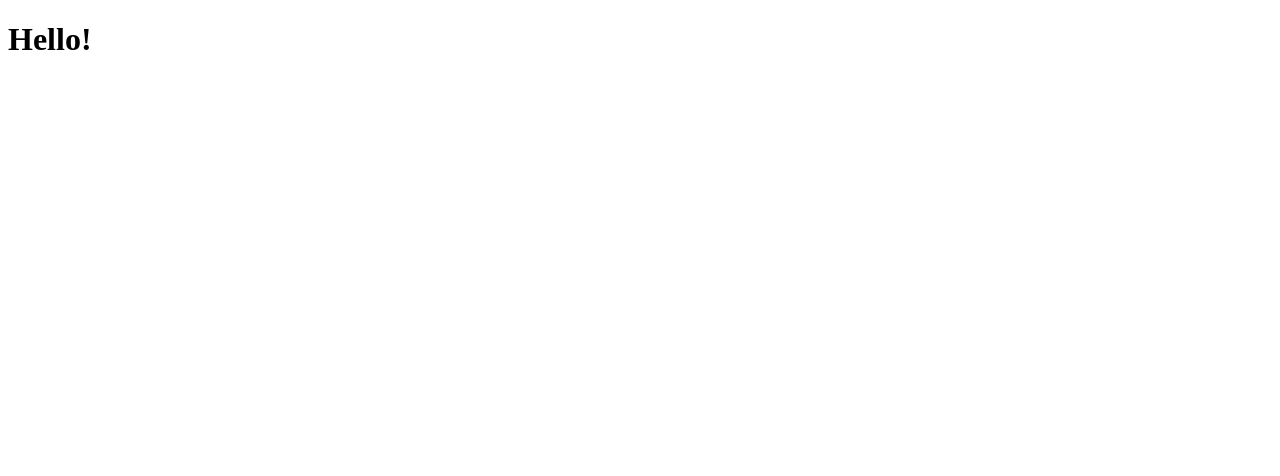
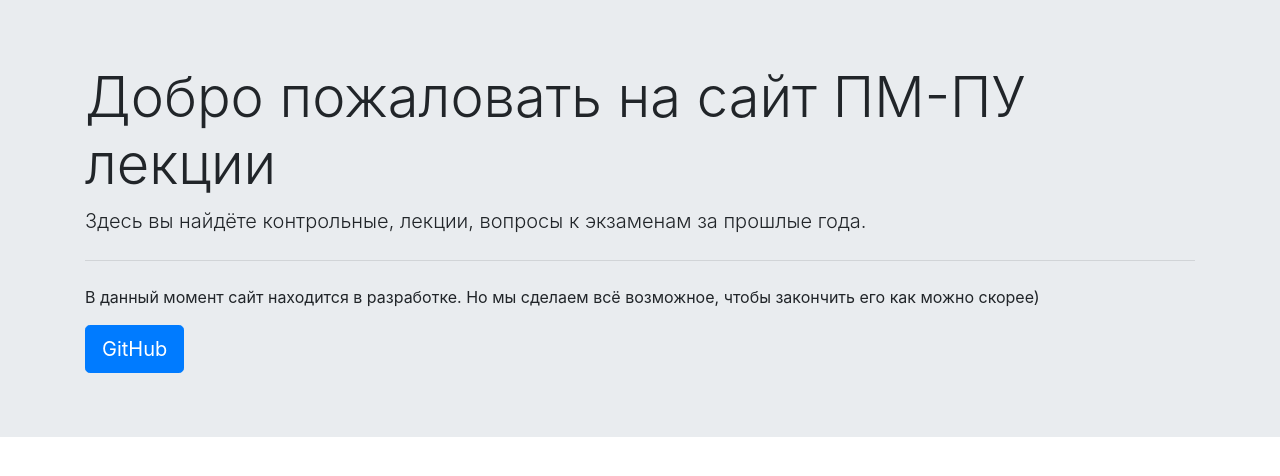
Before and after one commit to PMPUlecture/PMPUlecture, a Django app: page / in a window 1280 px wide. Before the commit the part shown is almost empty. Shown: the top 476 px of the page. Run offline with Django 3.2, Linux system fonts and the light colour scheme; some libraries are stand-ins or nearby versions.

Commit message:
Add info

```diff
--- a/main/templates/index.html
+++ b/main/templates/index.html
@@ -1,10 +1,24 @@
 <!DOCTYPE html>
 <html lang="en">
 <head>
-  <title>Opppps</title>
+  <title>PMPU</title>
+  <link rel="stylesheet" href="https://stackpath.bootstrapcdn.com/bootstrap/4.5.2/css/bootstrap.min.css" integrity="sha384-JcKb8q3iqJ61gNV9KGb8thSsNjpSL0n8PARn9HuZOnIxN0hoP+VmmDGMN5t9UJ0Z" crossorigin="anonymous">
+  <script src="https://code.jquery.com/jquery-3.5.1.slim.min.js" integrity="sha384-DfXdz2htPH0lsSSs5nCTpuj/zy4C+OGpamoFVy38MVBnE+IbbVYUew+OrCXaRkfj" crossorigin="anonymous"></script>
+<script src="https://cdn.jsdelivr.net/npm/popper.js@1.16.1/dist/umd/popper.min.js" integrity="sha384-9/reFTGAW83EW2RDu2S0VKaIzap3H66lZH81PoYlFhbGU+6BZp6G7niu735Sk7lN" crossorigin="anonymous"></script>
+<script src="https://stackpath.bootstrapcdn.com/bootstrap/4.5.2/js/bootstrap.min.js" integrity="sha384-B4gt1jrGC7Jh4AgTPSdUtOBvfO8shuf57BaghqFfPlYxofvL8/KUEfYiJOMMV+rV" crossorigin="anonymous"></script>
 </head>
 
-<body>
-  <h1>Hello!</h1>
-</body>
+ <body>
+
+<div class="jumbotron jumbotron-fluid">
+  <div class="container">
+    <h1 class="display-4">Добро пожаловать на сайт ПМ-ПУ лекции</h1>
+    <p class="lead">Здесь вы найдёте контрольные, лекции, вопросы к экзаменам за прошлые года.</p>
+    <hr class="my-4">
+  		<p>В данный момент сайт находится в разработке. Но мы сделаем всё возможное, чтобы закончить его как можно скорее)</p>
+  		<a class="btn btn-primary btn-lg" href="https://github.com/PMPUlecture/PMPUlecturel" role="button">GitHub</a>
+  </div>
+</div>
+
+  </body>
 </html>
```
